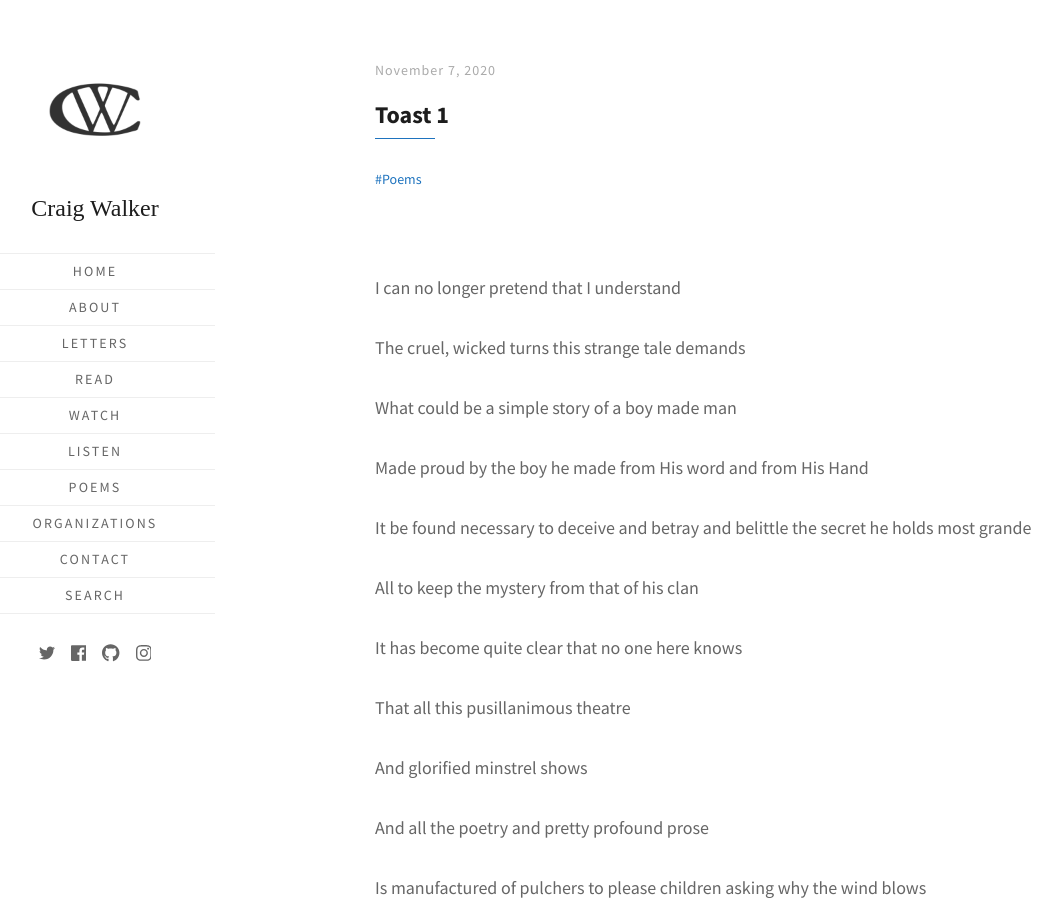
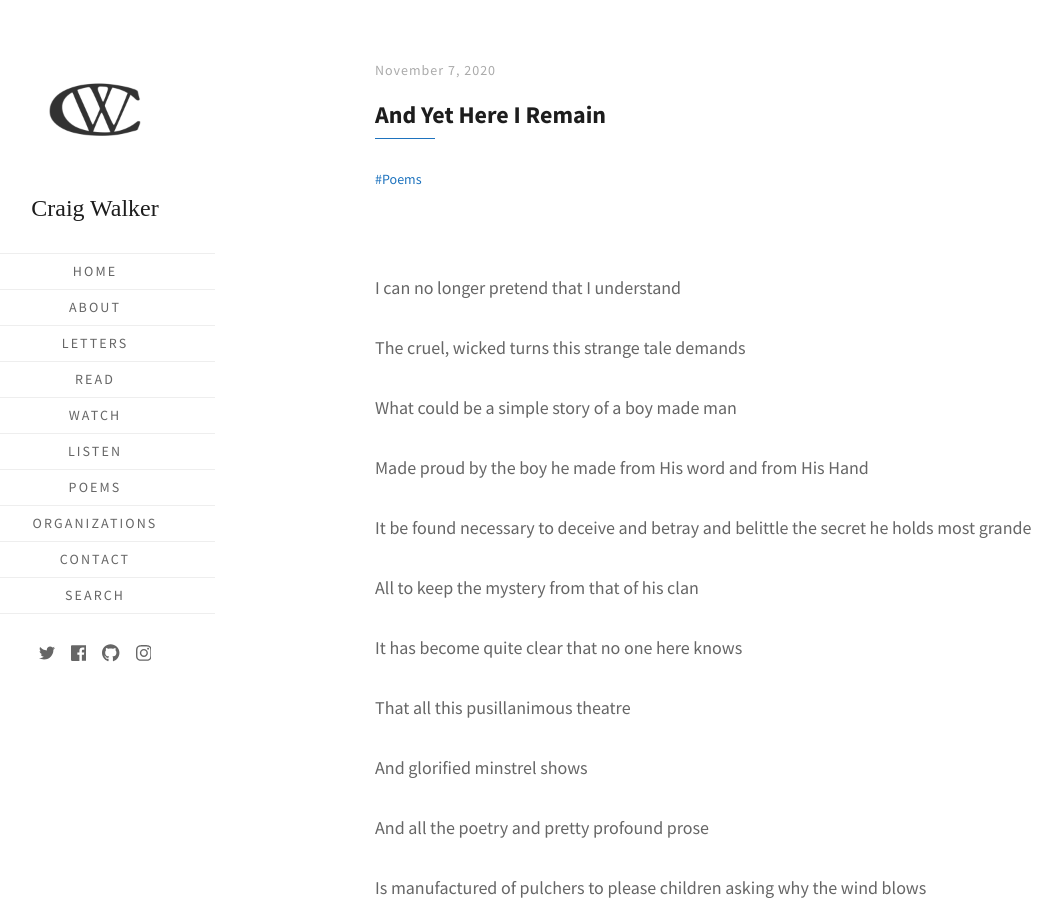
Before and after one commit to walkercraig/walkercraig, a Jekyll site: the page built from _posts/2020/2020-11-07-and-yet-here-i-remain.md, in a window 1280 px wide and 900 px high. Shown: the whole window, without its empty margins (55-1117 px from the left). Built offline with Jekyll 4.4.1, drawn with Linux system fonts in a browser that asks for light colours; some web fonts are replaced.

Commit message:
Update 2020-11-07-and-yet-here-i-remain.md

```diff
--- a/_posts/2020/2020-11-07-and-yet-here-i-remain.md
+++ b/_posts/2020/2020-11-07-and-yet-here-i-remain.md
@@ -1,7 +1,7 @@
 ---
 layout: post
 tag: [ Poems ]
-title: Toast 1
+title: And Yet Here I Remain
 ---
 
 <br/>
```
